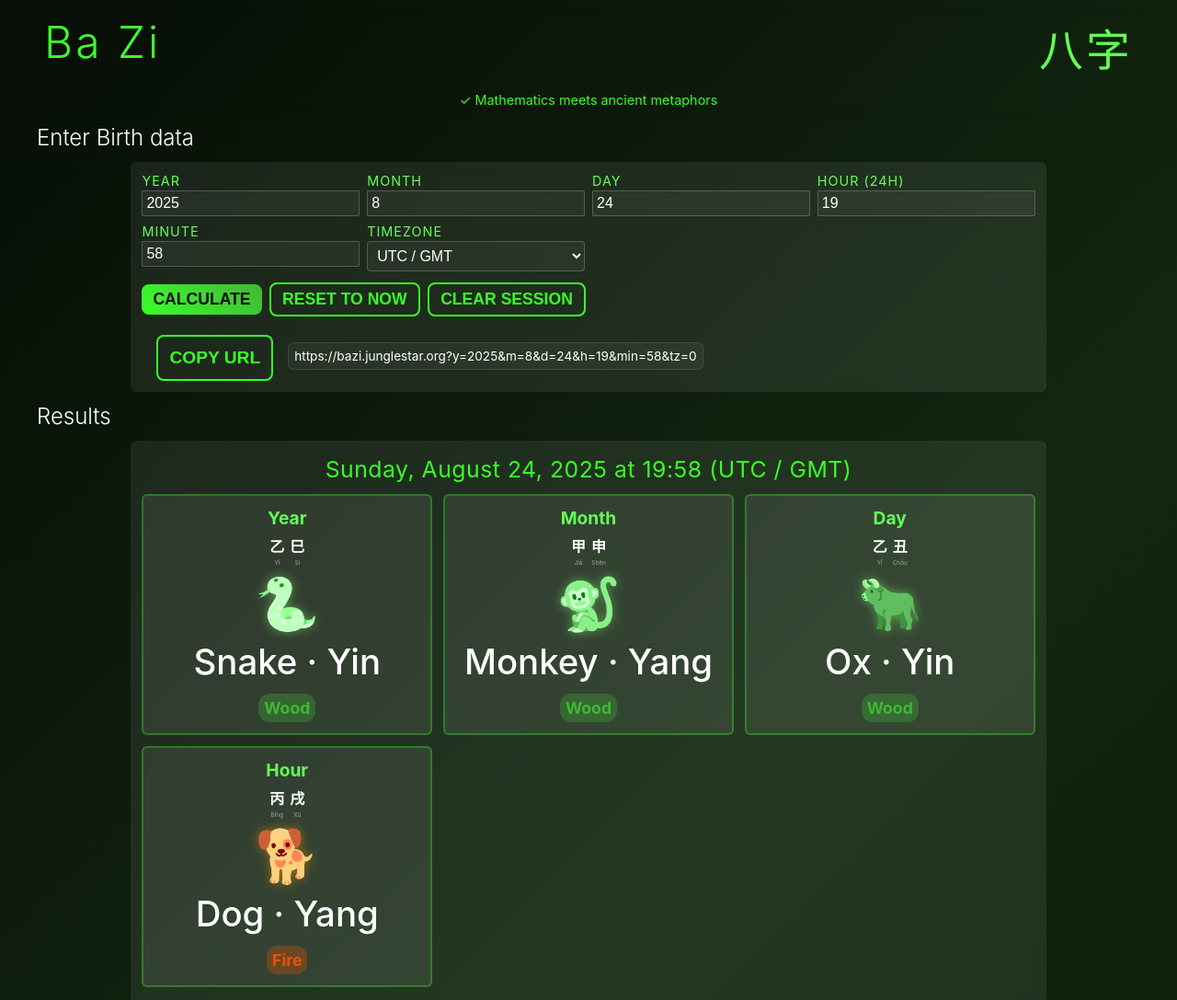
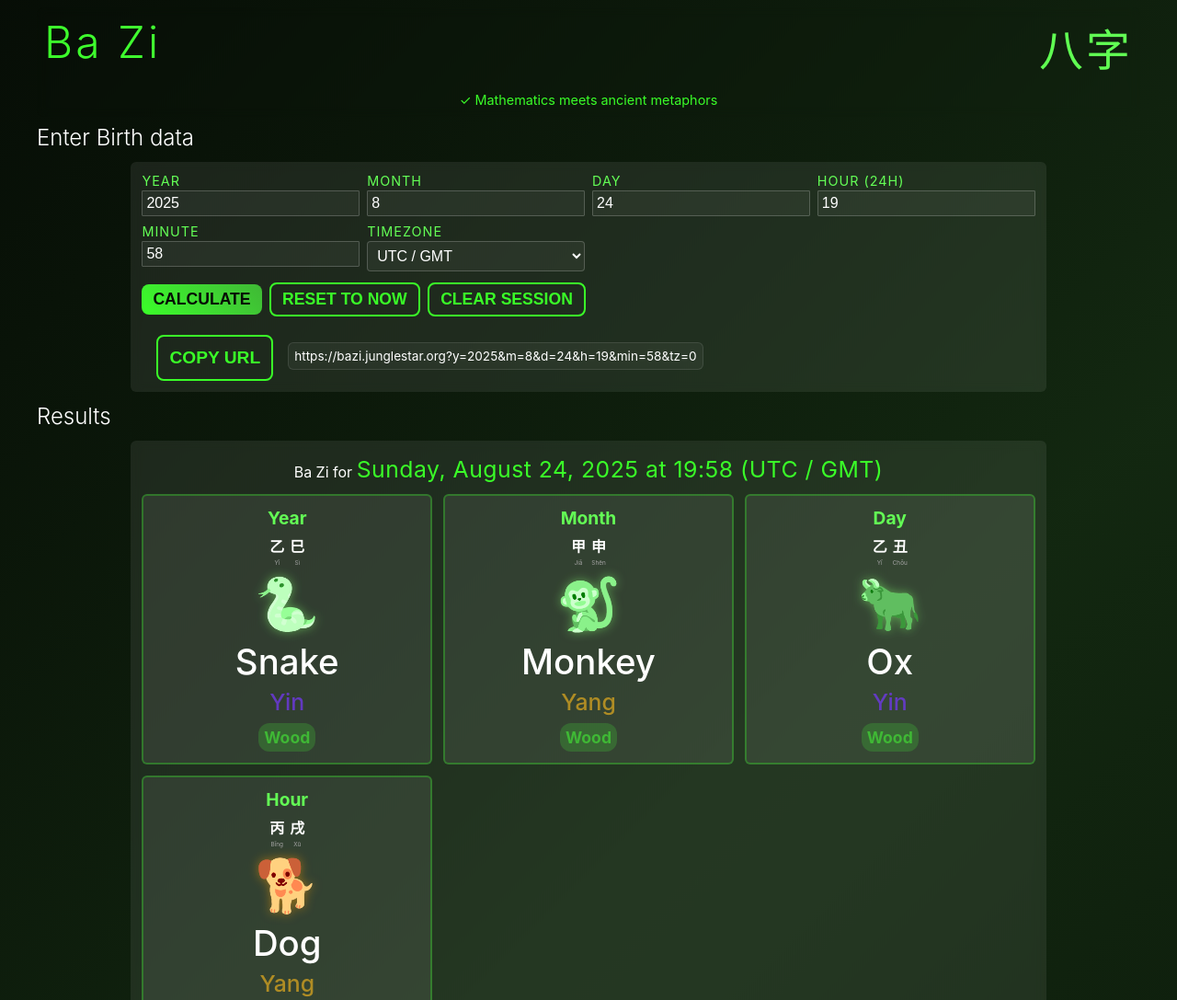
Before and after one commit to junglesta/BAZI, a plain HTML site: page index.html in a window 1280 px wide. Shown: the top 1087 px of the page at 92% size. Drawn offline with Linux system fonts and the light colour scheme.

Commit message:
cosmetic improvements

```diff
--- a/index.html
+++ b/index.html
@@ -528,6 +528,12 @@
                 font-weight: 500;
             }
 
+            .animal-yy {
+                font-size: 1.55rem;
+                margin: var(--spacing-xs) 0;
+                font-weight: 500;
+            }
+
             /* Solar Term Info */
             .solar-term-info {
                 background: oklch(0.65 0.15 142 / 0.1);
@@ -716,6 +722,15 @@
                 .url-display {
                     font-size: var(--spacing-md) !important;
                 }
+            }
+
+            .Yin {
+                color: oklch(0.5338 0.2537 289.16 / 0.75);
+                /*color: blueviolet;*/
+            }
+            .Yang {
+                color: oklch(0.7516 0.1469 83.99 / 0.75);
+                /*color: goldenrod;*/
             }
 
             /*Screen reader only content */
@@ -991,7 +1006,8 @@
                             style="display: none"
                             aria-live="polite"
                         >
-                            <time class="date-display" id="dateDisplay">
+                            <span>Ba Zi for </span
+                            ><time class="date-display" id="dateDisplay">
                                 <!-- Date info will be inserted here -->
                             </time>
                         </output>
@@ -1946,7 +1962,8 @@
                             </div>
                         </div>
                         <div class="animal-emoji ${emojiClass}" role="img" aria-label="${animal} emoji">${emoji}</div>
-                        <div class="animal-info">${animal} · ${yinYang}</div>
+                        <div class="animal-info">${animal}</div>
+                        <div class="animal-yy ${yinYang}">${yinYang}</div>
                         <span class="element ${elementClass}">${element}</span>
                     </article>
                 `;
```
Also changed, not shown: yy/yy0.svg (added).
